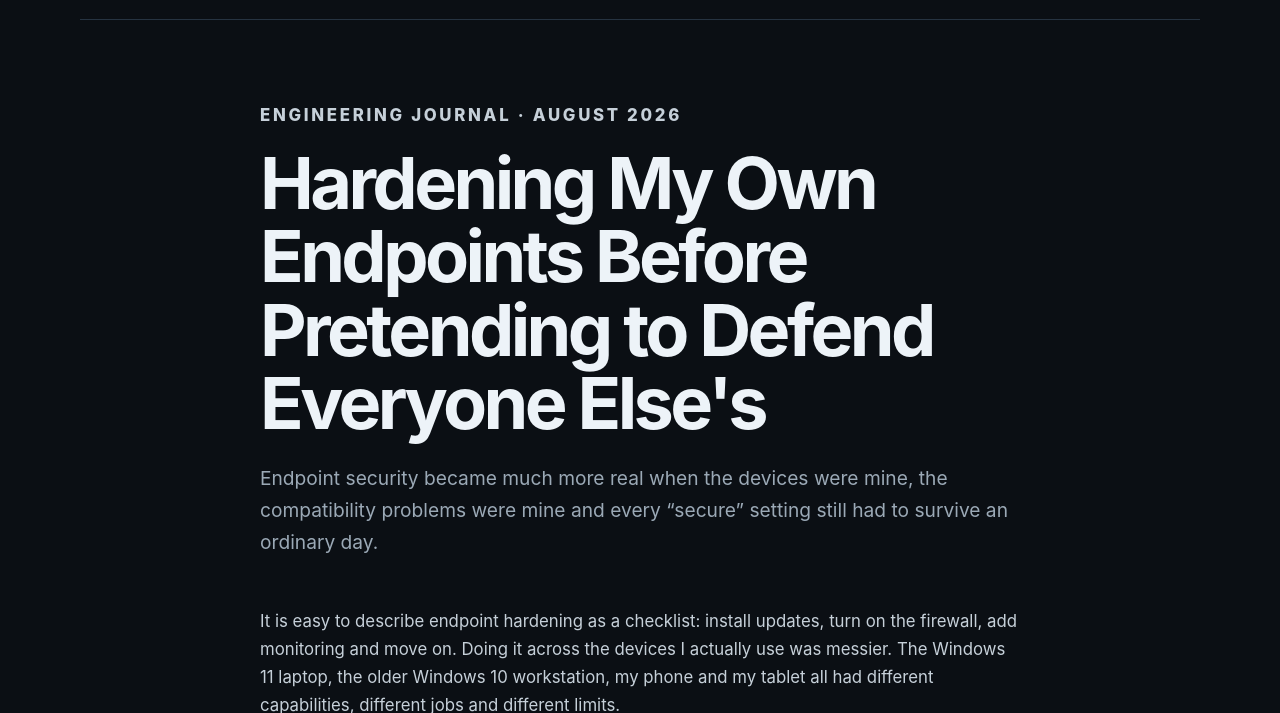
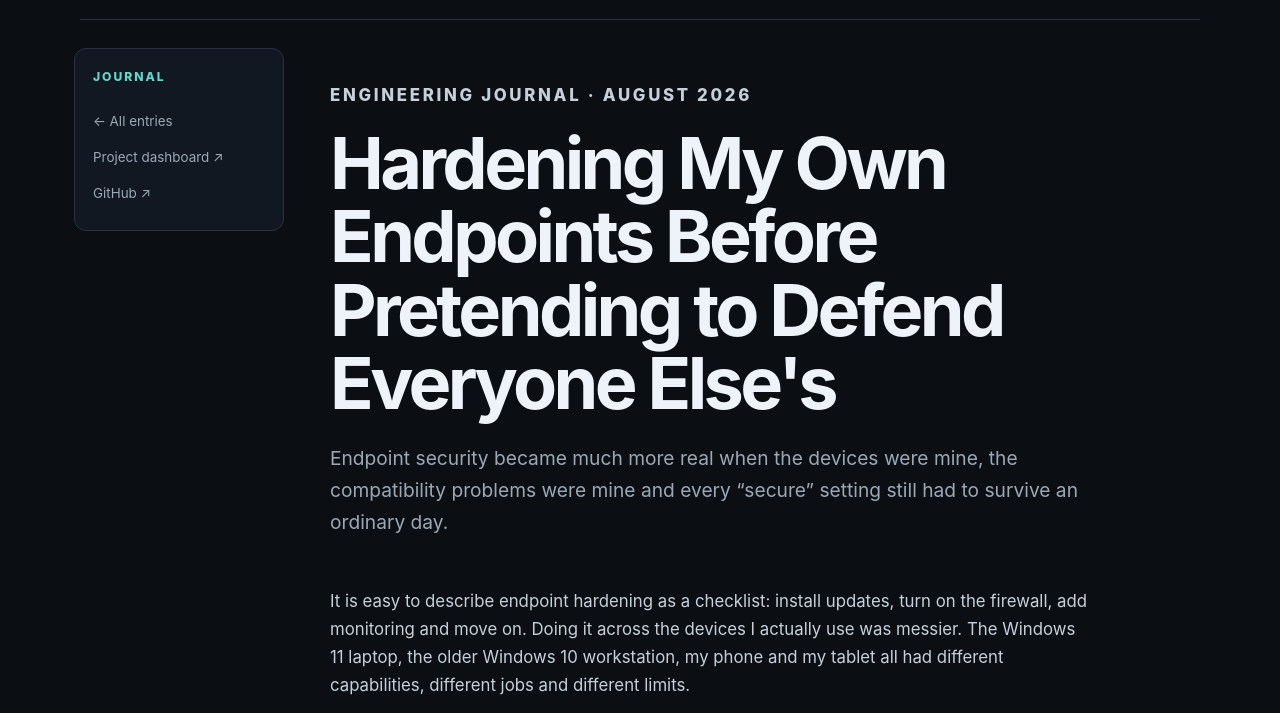
Before and after one commit to scott-renny/scott-renny.github.io, a plain HTML site: page journal/hardening-my-own-endpoints.html in a window 1280 px wide. Shown: the part 52-765 px from the top of the page. Drawn offline with Linux system fonts and the light colour scheme.

Commit message:
Align journal article with dashboard-style shell

```diff
--- a/journal/hardening-my-own-endpoints.html
+++ b/journal/hardening-my-own-endpoints.html
@@ -5,11 +5,11 @@
   <meta name="viewport" content="width=device-width,initial-scale=1">
   <meta name="description" content="Scott Renny reflects on hardening and validating the Windows and mobile endpoints in his home Cyber Operations Center.">
   <title>Hardening My Own Endpoints | Scott Renny</title>
-  <link rel="stylesheet" href="../assets/css/style.css">
+  <link rel="stylesheet" href="../assets/css/style.css"><link rel="stylesheet" href="../assets/css/journal-app.css">
 </head>
 <body>
-<header class="site-header"><a class="brand" href="../index.html">Scott Renny</a><nav aria-label="Primary navigation"><a href="../index.html#projects">Projects</a><a href="../index.html#skills">Skills</a><a href="../index.html#journal">Journal</a><a href="../index.html#resume">Resume</a><a href="https://github.com/scott-renny">GitHub</a></nav></header>
-<main><article class="article">
+<header class="site-header"><a class="brand" href="../index.html">Scott Renny</a><nav aria-label="Primary navigation"><a href="../index.html#projects">Projects</a><a href="../index.html#skills">Skills</a><a href="./">Journal</a><a href="../index.html#resume">Resume</a><a href="https://github.com/scott-renny">GitHub</a></nav></header>
+<main class="article-shell"><aside class="article-rail"><p class="eyebrow">JOURNAL</p><a href="./">← All entries</a><a href="../dashboard/">Project dashboard ↗</a><a href="https://github.com/scott-renny">GitHub ↗</a></aside><article class="article">
   <header><p class="eyebrow">ENGINEERING JOURNAL · AUGUST 2026</p><h1>Hardening My Own Endpoints Before Pretending to Defend Everyone Else's</h1><p class="dek">Endpoint security became much more real when the devices were mine, the compatibility problems were mine and every “secure” setting still had to survive an ordinary day.</p></header>
 
   <p>It is easy to describe endpoint hardening as a checklist: install updates, turn on the firewall, add monitoring and move on. Doing it across the devices I actually use was messier. The Windows 11 laptop, the older Windows 10 workstation, my phone and my tablet all had different capabilities, different jobs and different limits.</p>
@@ -39,8 +39,8 @@
   <p>The result is not four perfectly secure devices. It is four better-understood devices with validated controls, known gaps and recovery paths. That feels like a much more honest foundation for learning how to defend anything larger.</p>
 
   <p><a class="text-link" href="https://github.com/scott-renny/cyber-operations-center-engineering-program/tree/main/phases/phase-08-endpoint-engineering">Read the Phase 8 endpoint records on GitHub <span aria-hidden="true">↗</span></a></p>
-  <a class="back" href="../index.html#journal">← Back to the engineering journal</a>
+  <a class="back" href="./">← Back to the engineering journal</a>
 </article></main>
-<footer><p>Built and maintained by Scott Renny.</p><div><a href="../index.html#journal">Journal</a><a href="https://github.com/scott-renny/cyber-operations-center-engineering-program/tree/main/phases/phase-08-endpoint-engineering">Endpoint records ↗</a></div></footer>
+<footer><p>Built and maintained by Scott Renny.</p><div><a href="./">Journal</a><a href="https://github.com/scott-renny/cyber-operations-center-engineering-program/tree/main/phases/phase-08-endpoint-engineering">Endpoint records ↗</a></div></footer>
 </body>
 </html>
```
